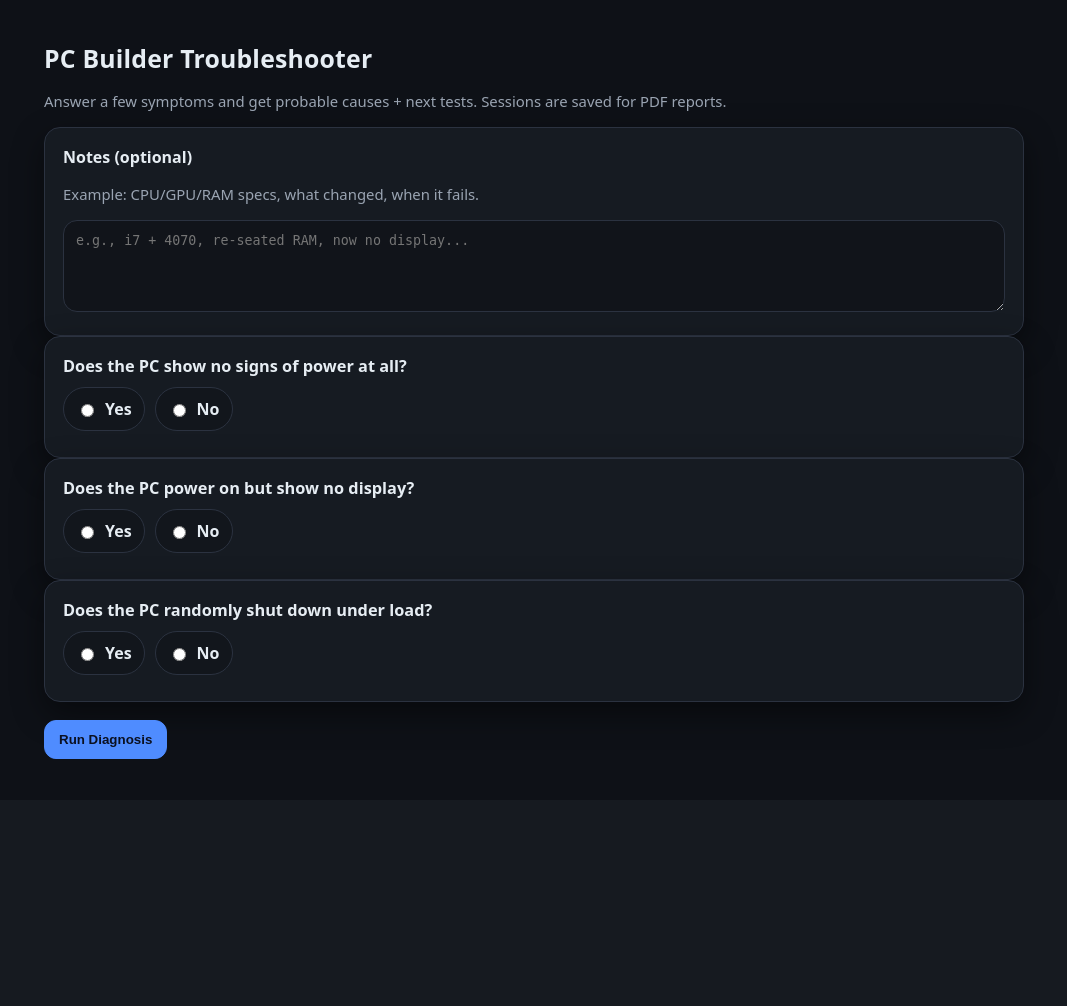
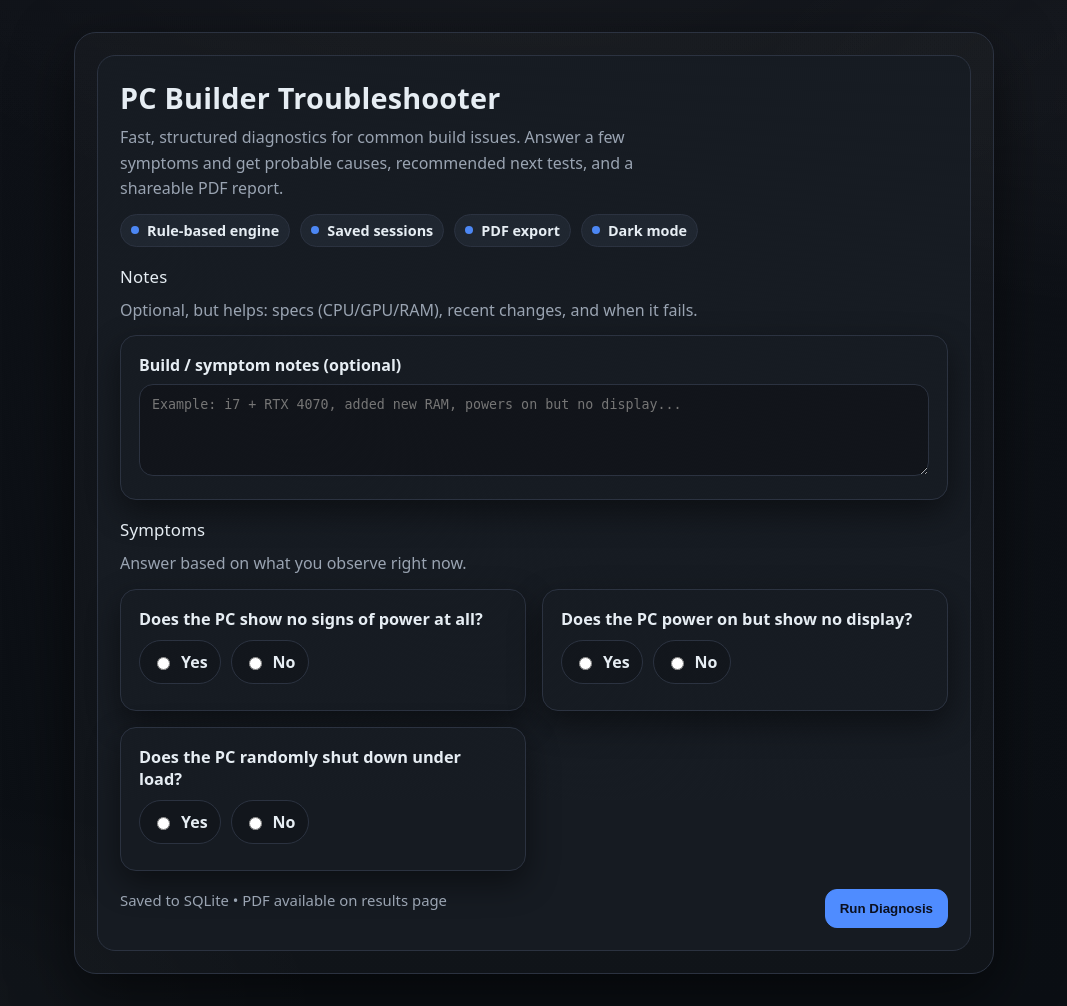
Before and after one commit to sleepyhugo/pc-builder-troubleshooter, a FastAPI app: page / in a window 1280 px wide. Shown: the whole page, without its empty margins (106-1173 px from the left). Before the commit the page ends 759 px from the top, so only its background shows below. Run offline with FastAPI, Linux system fonts and the light colour scheme.

Commit message:
Changed layout of the Web UI

```diff
--- a/app/web/static/styles.css
+++ b/app/web/static/styles.css
@@ -16,9 +16,14 @@
 body{
   margin: 0;
   font-family: ui-sans-serif, system-ui, -apple-system, Segoe UI, Roboto, Arial, sans-serif;
-  background: var(--bg);
   color: var(--text);
   min-height: 100vh;
+
+  background:
+    radial-gradient(1200px 600px at 50% -10%, rgba(255,255,255,0.04), transparent 60%),
+    radial-gradient(800px 400px at 100% 10%, rgba(255,255,255,0.03), transparent 55%),
+    radial-gradient(800px 400px at 0% 100%, rgba(255,255,255,0.03), transparent 55%),
+    linear-gradient(180deg, #0e1117 0%, #0b0f14 100%);
 }
 
 .page{
@@ -247,3 +252,156 @@
     transition: none !important;
   }
 }
+
+/* App Shell */
+.shell{
+  width: 100%;
+  max-width: 920px;
+  background: rgba(255,255,255,0.02);
+  border: 1px solid var(--border);
+  border-radius: 22px;
+  padding: 22px;
+  box-shadow: 0 20px 60px rgba(0,0,0,0.55);
+}
+
+.shell-inner{
+  background: var(--panel);
+  border: 1px solid var(--border);
+  border-radius: 18px;
+  padding: 22px;
+}
+
+/* Hero */
+.hero{
+  display: flex;
+  align-items: flex-start;
+  justify-content: space-between;
+  gap: 18px;
+  flex-wrap: wrap;
+  margin-bottom: 18px;
+}
+
+.hero-title{
+  font-size: 1.8rem;
+  margin: 0;
+  letter-spacing: 0.2px;
+}
+
+.hero-subtitle{
+  margin: 8px 0 0;
+  color: var(--muted);
+  line-height: 1.6;
+  max-width: 64ch;
+}
+
+.kpi-row{
+  display: flex;
+  gap: 10px;
+  flex-wrap: wrap;
+  margin-top: 12px;
+}
+
+.chip{
+  display: inline-flex;
+  align-items: center;
+  gap: 8px;
+  padding: 6px 10px;
+  border-radius: 999px;
+  border: 1px solid var(--border);
+  background: var(--panel-2);
+  color: var(--text);
+  font-weight: 700;
+  font-size: 0.9rem;
+}
+
+.chip .dot{
+  width: 8px;
+  height: 8px;
+  border-radius: 999px;
+  background: var(--accent);
+  opacity: 0.95;
+}
+
+/* Section headings */
+.section-title{
+  margin: 18px 0 10px;
+  font-size: 1.05rem;
+  letter-spacing: 0.2px;
+}
+
+.section-help{
+  margin: 0 0 12px;
+  color: var(--muted);
+  line-height: 1.6;
+}
+
+/* ===== Better input polish ===== */
+textarea{
+  transition: border-color 0.15s ease, background 0.15s ease;
+}
+textarea:focus{
+  outline: none;
+  border-color: rgba(79,140,255,0.55);
+  background: rgba(255,255,255,0.03);
+}
+
+/* Results emphasis */
+.result-header{
+  display: flex;
+  align-items: center;
+  justify-content: space-between;
+  gap: 12px;
+  flex-wrap: wrap;
+  margin-bottom: 10px;
+}
+
+.severity{
+  display: inline-flex;
+  align-items: center;
+  gap: 8px;
+  padding: 6px 10px;
+  border-radius: 999px;
+  border: 1px solid var(--border);
+  background: var(--panel-2);
+  font-weight: 800;
+  font-size: 0.9rem;
+}
+.severity.good{ border-color: rgba(34,197,94,0.35); }
+.severity.warn{ border-color: rgba(245,158,11,0.35); }
+.severity.bad{ border-color: rgba(239,68,68,0.35); }
+
+/* Collapsible details (native, no JS) */
+details{
+  background: var(--panel-2);
+  border: 1px solid var(--border);
+  border-radius: 14px;
+  padding: 12px 14px;
+  margin-top: 10px;
+}
+summary{
+  cursor: pointer;
+  font-weight: 800;
+}
+summary::marker{
+  color: var(--muted);
+}
+
+/* Subtle background grain */
+body::before{
+  content: "";
+  position: fixed;
+  inset: 0;
+  pointer-events: none;
+  z-index: 0;
+
+  background-image:
+    repeating-radial-gradient(
+      circle at 0 0,
+      rgba(255,255,255,0.02),
+      rgba(255,255,255,0.02) 1px,
+      transparent 1px,
+      transparent 2px
+    );
+
+  opacity: 0.35;
+}
--- a/app/web/templates/index.html
+++ b/app/web/templates/index.html
@@ -9,40 +9,52 @@
 
 <body>
   <div class="page">
-    <div class="container">
+    <div class="shell">
+      <div class="shell-inner">
 
-      <h1>PC Builder Troubleshooter</h1>
-      <p class="muted">
-        Answer a few symptoms and get probable causes + next tests.
-        Sessions are saved for PDF reports.
+        <div class="hero">
+          <div>
+            <h1 class="hero-title">PC Builder Troubleshooter</h1>
+            <p class="hero-subtitle">
+              Fast, structured diagnostics for common build issues. Answer a few symptoms and get probable causes,
+              recommended next tests, and a shareable PDF report.
             </p>
 
+            <div class="kpi-row">
+              <span class="chip"><span class="dot"></span> Rule-based engine</span>
+              <span class="chip"><span class="dot"></span> Saved sessions</span>
+              <span class="chip"><span class="dot"></span> PDF export</span>
+              <span class="chip"><span class="dot"></span> Dark mode</span>
+            </div>
+          </div>
+        </div>
+
+        <p class="section-title">Notes</p>
+        <p class="section-help">Optional, but helps: specs (CPU/GPU/RAM), recent changes, and when it fails.</p>
+
         <form method="POST" action="/diagnose-async">
-
           <div class="card">
-          <label for="user_notes">Notes (optional)</label>
-          <p class="muted">
-            Example: CPU/GPU/RAM specs, what changed, when it fails.
-          </p>
+            <label for="user_notes">Build / symptom notes (optional)</label>
             <textarea
               id="user_notes"
               name="user_notes"
-            placeholder="e.g., i7 + 4070, re-seated RAM, now no display..."
+              placeholder="Example: i7 + RTX 4070, added new RAM, powers on but no display..."
             ></textarea>
           </div>
 
+          <p class="section-title">Symptoms</p>
+          <p class="section-help">Answer based on what you observe right now.</p>
+
+          <div class="grid">
             {% for r in rules %}
               <div class="card">
-            <div class="question">
-              <strong>{{ r.question }}</strong>
-            </div>
+                <div class="question"><strong>{{ r.question }}</strong></div>
 
                 <div class="choice-row">
                   <label class="pill">
                     <input type="radio" name="{{ r.symptom }}" value="y" required />
                     Yes
                   </label>
-
                   <label class="pill">
                     <input type="radio" name="{{ r.symptom }}" value="n" />
                     No
@@ -50,14 +62,15 @@
                 </div>
               </div>
             {% endfor %}
+          </div>
 
           <div class="footer">
-          <button class="btn btn-primary" type="submit">
-            Run Diagnosis
-          </button>
+            <div class="muted">Saved to SQLite • PDF available on results page</div>
+            <button class="btn btn-primary" type="submit">Run Diagnosis</button>
           </div>
+        </form>
 
-      </form>
+      </div>
     </div>
   </div>
 </body>
```
Lines whose indentation alone changed are shown as unchanged.
